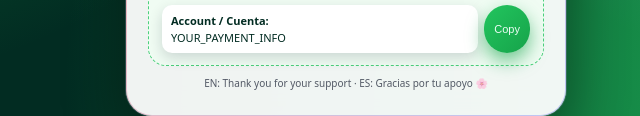
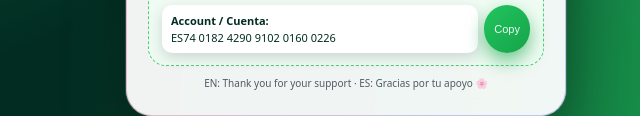
Before and after one commit to ernestszulborski-beep/ernestszulborski-beep.github.io, a plain HTML site: page index.html in a window 1280 px wide. Shown: the part 736-852 px from the top of the page, 294-934 px from the left. Drawn offline with Linux system fonts and the light colour scheme.

Commit message:
Update payment information in index.html

```diff
--- a/index.html
+++ b/index.html
@@ -534,7 +534,7 @@
           <div class="donate-label">Account / Cuenta:</div>
           <!-- 👇 PODMIEŃ TO NA SWÓJ NUMER KONTA LUB LINK (Revolut / PayPal itd.) -->
           <div data-account="ES74 0182 4290 9102 0160 0226">
-            YOUR_PAYMENT_INFO
+            ES74 0182 4290 9102 0160 0226
           </div>
         </div>
 
```
